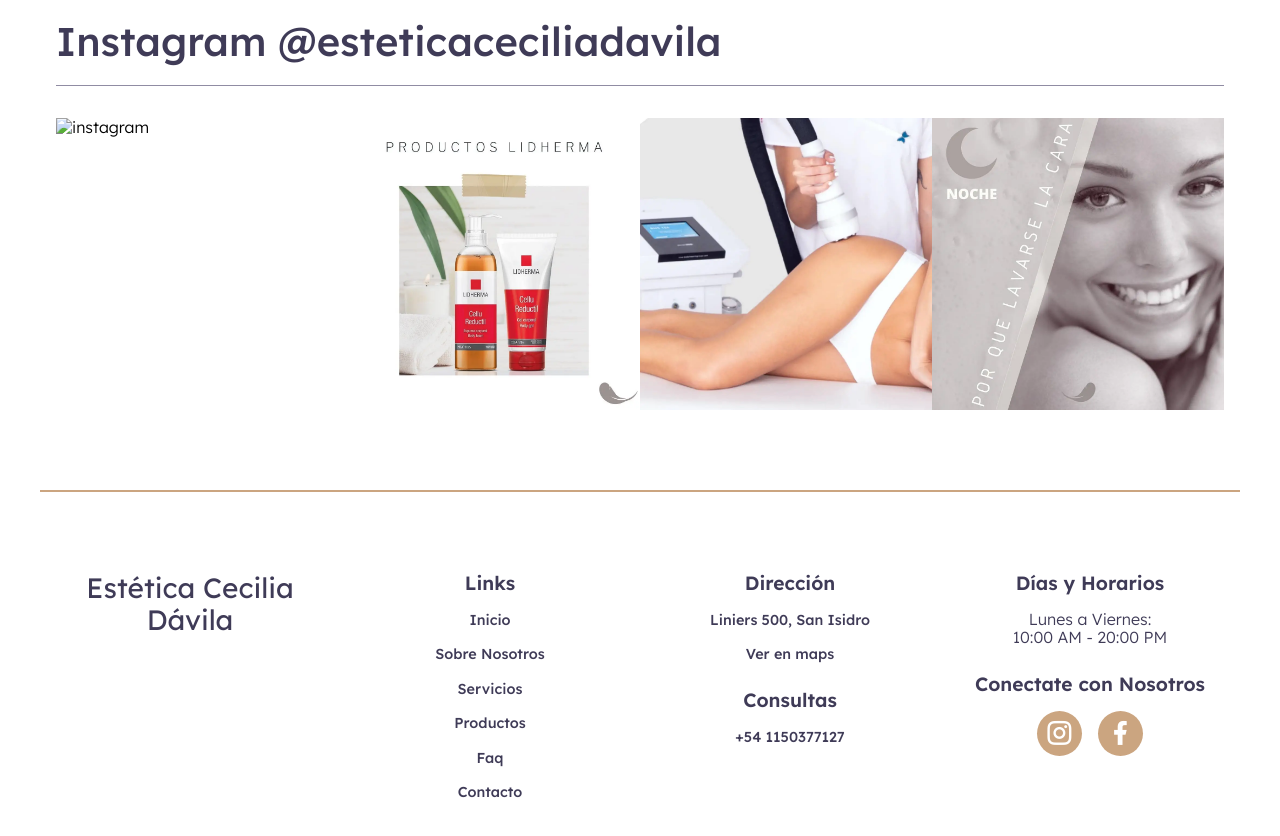
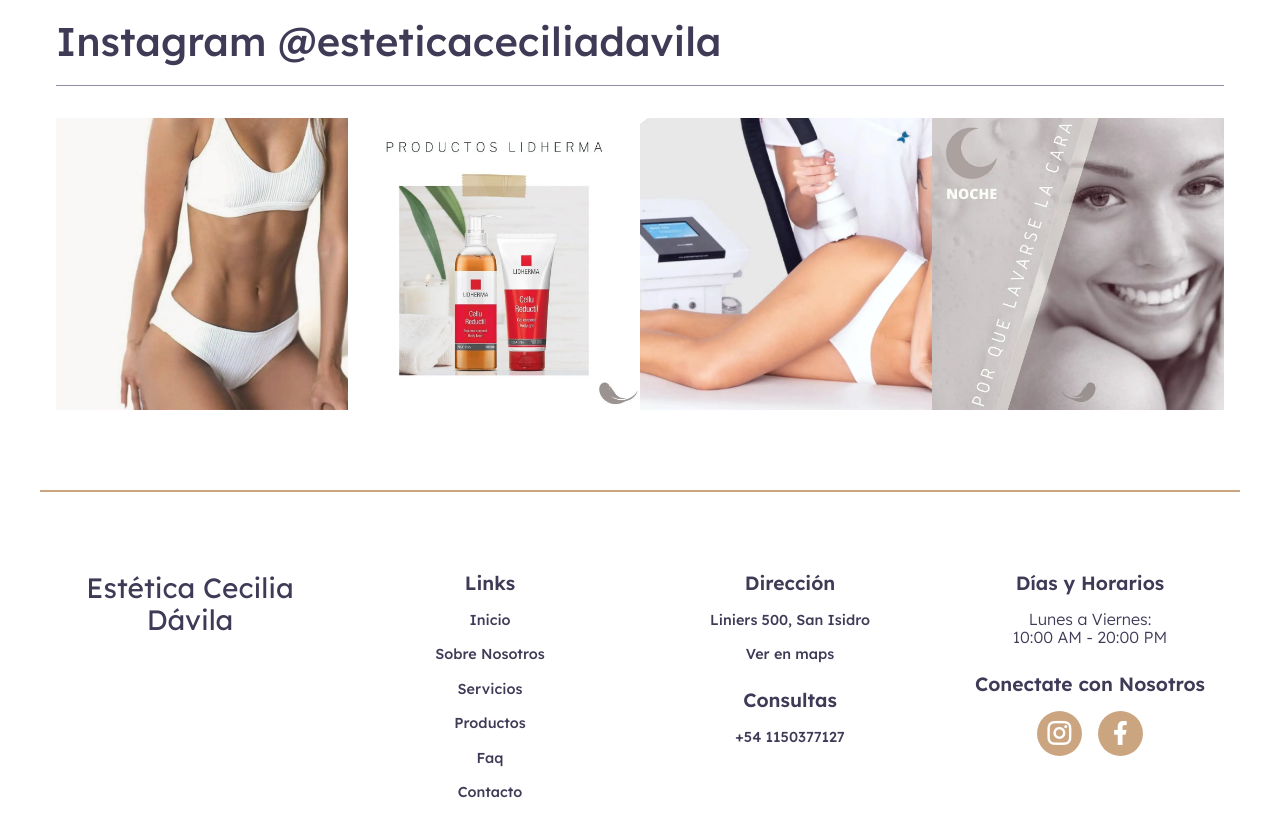
Before and after one commit to santiagozanetti/CeciliaDavilaEstetica, a plain HTML site: page index.html in a window 1280 px wide. Shown: the part 8264-9100 px from the top of the page. Drawn offline with nearby package versions, Linux system fonts and the light colour scheme; some packages are replaced by stand-ins of ours; a script that the page names is missing.

Commit message:
fixed instaram

```diff
--- a/index.html
+++ b/index.html
@@ -585,7 +585,7 @@
         ><h2 class="section__header">Instagram @esteticaceciliadavila</h2></a
       >
       <div class="instagram__grid">
-        <img src="assets/assetscompessed/i" loading="lazy" alt="instagram" />
+        <img src="assets/instagram-1.webp" loading="lazy" alt="instagram" />
         <img src="assets/instagram-2.webp" loading="lazy" alt="instagram" />
         <img src="assets/instagram-3.webp" loading="lazy" alt="instagram" />
         <img src="assets/instagram-4.webp" loading="lazy" alt="instagram" />
```
